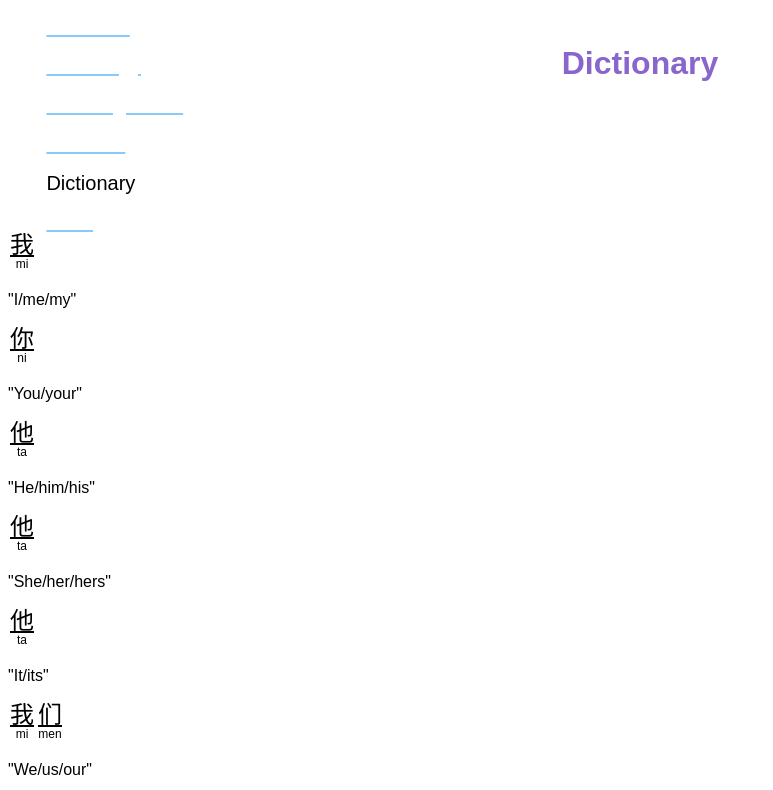
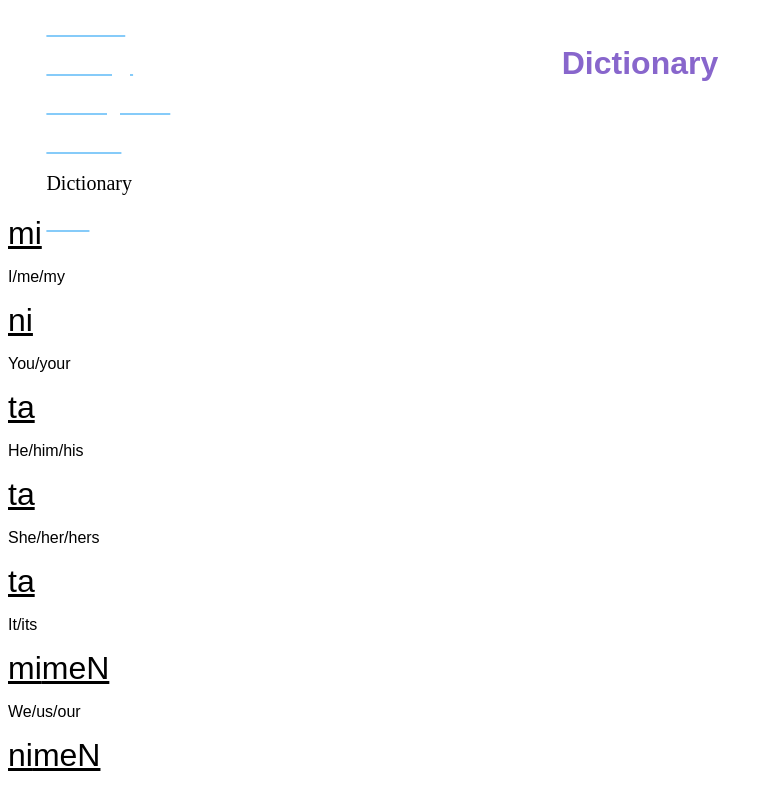
Before and after one commit to cstuartroe/jaobon, a React app: page /dictionary in a window 1280 px wide. Shown: the top 790 px of the page, without its empty margins (0-773 px from the left). Built offline with nearby package versions, Linux system fonts and the light colour scheme; the HTML template or start-up script is replaced by a standard one.

Commit message:
Featural dots

```diff
--- a/src/AnnotatedText.tsx
+++ b/src/AnnotatedText.tsx
@@ -1,8 +1,11 @@
 import React, { Component } from "react";
 import { Root, ROOTS } from "./roots";
+import {stringToSyllable, syllableToDots} from "./syllables";
+import classNames from "classnames";
 
 type ACProps = {
     root: Root,
+    dots: boolean,
 }
 
 type ACState = {
@@ -17,24 +20,43 @@ export class AnnotatedCharacter extends Component<ACProps, ACState> {
     };
   }
 
+  annotated() {
+      if (this.props.dots) {
+          const syllable = stringToSyllable(this.props.root.syllable);
+          if (syllable === null) {
+              return undefined;
+          }
+          return syllableToDots(syllable);
+      } else {
+          return this.props.root.CJK;
+      }
+  }
+
 
   render() {
+      const fontClass = this.props.dots ? "dots" : "cjk";
+
       return (
           <span
-              className="annotated"
+              className={classNames([
+                  "annotated",
+                  fontClass,
+                  {"tooltip-shown": this.state.tooltipShown}
+              ])}
               onMouseEnter={() => this.setState({tooltipShown: true})}
               onMouseLeave={() => this.setState({tooltipShown: false})}
           >
               <a
                   href={`/roots#${this.props.root.syllable}`}
                   target="_blank"
-                  className="cjk"
               >
-                  {this.props.root.CJK}
+                  {this.annotated()}
               </a>
-              <span className="annotation">{this.props.root.syllable}</span>
               {this.state.tooltipShown && (
-                  <span className="translation">{this.props.root.definition}</span>
+                  <span className="translation">
+                      <b>{this.props.root.syllable}</b>:{' '}
+                      {this.props.root.definition}
+                  </span>
               )}
           </span>
     );
@@ -43,16 +65,18 @@ export class AnnotatedCharacter extends Component<ACProps, ACState> {
 
 type Props = {
     sentence: string,
+    dots: boolean,
 }
 
-const charMappings = new Map<string, string | null>([
-    [' ', null],
-    ['!', '！'],
-    [',', '、'],
-    ['~', '〜'],
-    ['.', '。'],
-    ['?', '？'],
-])
+const charMappings = new Map<string, [string, string]>([
+    // [Original, [CJK, Dots]]
+    [' ', ['', '']],
+    ['!', ['！', '.']],
+    [',', ['、', '']],
+    ['~', ['〜', '.']],
+    ['.', ['。', '.']],
+    ['?', ['？', '.']],
+]);
 
 
 export function parseJaobon(sentence: string): (Root | string)[] {
@@ -93,15 +117,44 @@ export default function AnnotatedText(props: Props) {
     return <>
         {parseJaobon(props.sentence).map((piece, i)=> {
             if (typeof piece === "string") {
-                const c = charMappings.get(piece);
-                if (c === undefined) {
+                const pair = charMappings.get(piece);
+                if (pair === undefined) {
                     console.error(`Unknown char: ${piece}`);
                 } else {
-                    return <span className="cjk" key={i}>{c}</span>;
+                    const [cjkPunct, dotsPunct] = pair;
+                    return <span className={props.dots ? "dots" : "cjk"} key={i}>{props.dots ? dotsPunct : cjkPunct}</span>;
                 }
             } else {
-                return <AnnotatedCharacter root={piece} key={i}/>;
+                return <AnnotatedCharacter root={piece} dots={props.dots} key={i}/>;
             }
         })}
     </>
 }
+
+type TLProps = {
+    number?: number,
+    jaobon: string,
+    translation: string,
+}
+
+export function TranslatedLine(props: TLProps) {
+    return (
+        <div className="translated-line">
+            <p style={{position: "relative", marginBottom: ".5vh"}}>
+                {props.number && (
+                    <span style={{
+                        position: "absolute",
+                        left: 0,
+                        top: "50%",
+                        transform: "translate(-100%, -50%)",
+                        paddingRight: ".5vw",
+                    }}>
+                        {props.number}.
+                    </span>
+                )}
+                <AnnotatedText sentence={props.jaobon} dots={true}/>
+            </p>
+            <p>{props.translation}</p>
+        </div>
+    );
+}
--- a/src/Dictionary.tsx
+++ b/src/Dictionary.tsx
@@ -1,7 +1,7 @@
 import React, { Component } from "react";
 
 import _dictionary from "./dictionary.json"
-import AnnotatedText from "./AnnotatedText";
+import {TranslatedLine} from "./AnnotatedText";
 
 type DictionaryEntry = {
   English: string,
@@ -40,11 +40,7 @@ export default class Dictionary extends Component<Props, State> {
               <h2>{s.title}</h2>
 
               {s.entries.map((e, i) => (
-                  <div className="dict-entry" key={i}>
-                    <AnnotatedText sentence={e.Jaobon}/>
-
-                    <p style={{marginBottom: 0}}>"{e.English}"</p>
-                  </div>
+                  <TranslatedLine key={i} jaobon={e.Jaobon} translation={e.English}/>
               ))}
             </div>
         ))}
--- a/src/RootList.tsx
+++ b/src/RootList.tsx
@@ -1,6 +1,6 @@
 import React, { Component } from "react";
 import { ROOTS } from "./roots";
-import {stringToSyllable, Syllable, syllableToFont} from "./syllables";
+import {stringToSyllable, Syllable, syllableToDots, syllableToFalavay} from "./syllables";
 
 type Props = {
 }
@@ -30,7 +30,7 @@ export default class RootList extends Component<Props, State> {
         <h1>{ROOTS.size} roots!</h1>
         {Array.from(ROOTS.entries()).map(([syllable, rootInfo], _) => (
             <div key={syllable} id={syllable}>
-              <h2>
+              <h2 className="root-entry-header">
                 <a
                     href={`https://en.wiktionary.org/wiki/${rootInfo.CJK}`}
                     target="_blank"
@@ -40,8 +40,8 @@ export default class RootList extends Component<Props, State> {
                 </a>
                 {' '}{syllable}
                 {' '}
-                <span className={"lauvinko"}>
-                  {syllableToFont(stringToSyllable(syllable) as Syllable)}
+                <span className={"dots"}>
+                  {syllableToDots(stringToSyllable(syllable) as Syllable)}
                 </span>
               </h2>
               <p>{rootInfo.definition}</p>
--- a/src/syllables.ts
+++ b/src/syllables.ts
@@ -4,13 +4,14 @@ export type MOA = "nasal" | "unvoiced stop" | "voiced stop" | "fricative" | "app
 export type Onset = {
     poa: POA,
     moa: MOA,
-    letter: string,
+    falavayLetter: string,
+    transcriptionLetter: string,
 }
 
-function onsetKV(letter: string, poa: POA, moa: MOA): [string, Onset] {
+function onsetKV(letter: string, poa: POA, moa: MOA, falavayLetter?: string): [string, Onset] {
     return [
         letter,
-        {poa, moa, letter},
+        {poa, moa, falavayLetter: falavayLetter || letter, transcriptionLetter: letter},
     ];
 }
 
@@ -19,7 +20,7 @@ const ONSETS = new Map<string, Onset | undefined>([
     onsetKV("m", "labial", "nasal"),
     onsetKV("p", "labial", "unvoiced stop"),
     onsetKV("b", "labial", "voiced stop"),
-    ["w", {poa: "labial", moa: "approximant", letter: "v"}],
+    onsetKV("w", "labial", "approximant", "v"),
     onsetKV("n", "alveolar", "nasal"),
     onsetKV("t", "alveolar", "unvoiced stop"),
     onsetKV("d", "alveolar", "voiced stop"),
@@ -30,7 +31,7 @@ const ONSETS = new Map<string, Onset | undefined>([
     onsetKV("x", "palatal", "fricative"),
     onsetKV("y", "palatal", "approximant"),
     onsetKV("k", "velar", "unvoiced stop"),
-    ["g", {poa: "velar", moa: "voiced stop", letter: "G"}],
+    onsetKV("g","velar", "voiced stop", "G"),
     onsetKV("h", "velar", "fricative"),
 ]);
 
@@ -39,6 +40,7 @@ type Frontness = "front" | "center" | "back";
 export type Vowel = {
     high: boolean,
     frontness: Frontness,
+    transcriptionLetter: string,
     standaloneLetter: string,
     beforeLetter?: string,
     afterLetter?: string,
@@ -49,18 +51,21 @@ export const VOWELS = new Map<string, Vowel>([
     ["a", {
         high: false,
         frontness: "center",
+        transcriptionLetter: "a",
         standaloneLetter: "A",
         afterLetter: "a",
     }],
     ["e", {
         high: false,
         frontness: "front",
+        transcriptionLetter: "e",
         standaloneLetter: "E",
         beforeLetter: "e",
     }],
     ["i", {
         high: true,
         frontness: "front",
+        transcriptionLetter: "i",
         standaloneLetter: "I",
         afterLetter: "i",
         wideAfterLetter: "X",
@@ -68,6 +73,7 @@ export const VOWELS = new Map<string, Vowel>([
     ["o", {
         high: false,
         frontness: "back",
+        transcriptionLetter: "o",
         standaloneLetter: "O",
         beforeLetter: "e",
         afterLetter: "o",
@@ -75,6 +81,7 @@ export const VOWELS = new Map<string, Vowel>([
     ["u", {
         high: true,
         frontness: "back",
+        transcriptionLetter: "u",
         standaloneLetter: "U",
         afterLetter: "u",
         wideAfterLetter: "Z",
@@ -183,9 +190,9 @@ const serifInitials: (string | undefined)[] = ["b", "G", "h", "k", "t", "x"];
 const serifBlockingVowels: string[] = ["a", "o", "u", "Z"];
 const wideInitials: (string | undefined)[] = ["h", "k", "l", "m", "t", "x", "y"];
 
-export function syllableToFont(syll: Syllable): string {
+export function syllableToFalavay(syll: Syllable): string {
     let beforeVowel: string = "";
-    let initialLetter: string | undefined = syll.onset?.letter;
+    let initialLetter: string | undefined = syll.onset?.falavayLetter;
     let afterVowel: string = "";
     let finalLetter: string = "";
 
@@ -216,3 +223,17 @@ export function syllableToFont(syll: Syllable): string {
 
     return beforeVowel + (initialLetter || "") + (useSerif ? "q" : "") + afterVowel + finalLetter;
 }
+
+export function syllableToDots(syllable: Syllable): string {
+    let out = "";
+
+    out += syllable.onset?.transcriptionLetter || "";
+    out += syllable.vowel.transcriptionLetter;
+    if (syllable.coda == "o") {
+        out += "U";
+    } else {
+        out += syllable.coda?.toLocaleUpperCase() || "";
+    }
+
+    return out;
+}
--- a/static/css/fonts.css
+++ b/static/css/fonts.css
@@ -28,7 +28,14 @@
 
 @font-face {
     font-family: "Xiao Lai";
-    src: url("/static/font/XiaolaiSC-Regular.ttf") format('truetype');
-    src: url("/static/font/XiaolaiSC-Regular.otf") format('opentype');
+    src: url("/static/font/XiaolaiSC-Regular.ttf") format('truetype'),
+         url("/static/font/XiaolaiSC-Regular.otf") format('opentype');
     font-weight: normal;
 }
+
+@font-face {
+    font-family: "Featural Dots";
+    src: url("/static/font/featural-dots.ttf") format('truetype'),
+         url("/static/font/featural-dots.otf") format('opentype');
+    font-weight: normal;
+}
--- a/static/scss/main.scss
+++ b/static/scss/main.scss
@@ -1,12 +1,18 @@
 $purple: #8866cc;
 $ice_blue: #86cbf9;
 
-* {
+h1, h2, p, li, .translation {
   font-family: "Kanit", sans-serif;
 }
 
+.dots {
+  font-family: "Featural Dots", sans-serif;
+  font-size: 200%;
+  //line-height: 150%;
+}
+
 .cjk {
-  font-family: "Xiao Lai";
+  font-family: "Xiao Lai", sans-serif;
   font-size: 150%;
 }
 
@@ -35,7 +41,7 @@ h1 {
   }
 }
 
-.text-line {
+.translated-line {
   @media only screen and (max-width: 768px) {
     padding-left: 3vw;
   }
@@ -67,10 +73,8 @@ h1 {
 
 .annotated {
   position: relative;
-  padding: 0 0.25vh;
 
   a {
-    line-height: 250%;
     color: inherit;
 
     &:hover {
@@ -78,24 +82,23 @@ h1 {
     }
   }
 
-  .annotation {
-    position: absolute;
-    font-size: 1.5vh;
-    top: 2.25vh;
-    left: 50%;
-    transform: translate(-50%, 0);
-  }
-
   .translation {
     position: absolute;
     font-size: 1.5vh;
-    bottom: 3.25vh;
+    line-height: 1.5vh;
+    top: 0;
     left: 50%;
-    transform: translate(-50%, 0);
+    transform: translate(-50%, -125%);
     border: 1px solid black;
     white-space: nowrap;
     padding: 2px;
     background: white;
+  }
+
+  &.tooltip-shown {
+    a {
+      background-color: #ccffdd;
+    }
   }
 }
 
```
Also changed, not shown: src/Texts.tsx (+6 -18 lines), static/font/featural-dots.otf (added), static/font/featural-dots.ttf (added).
